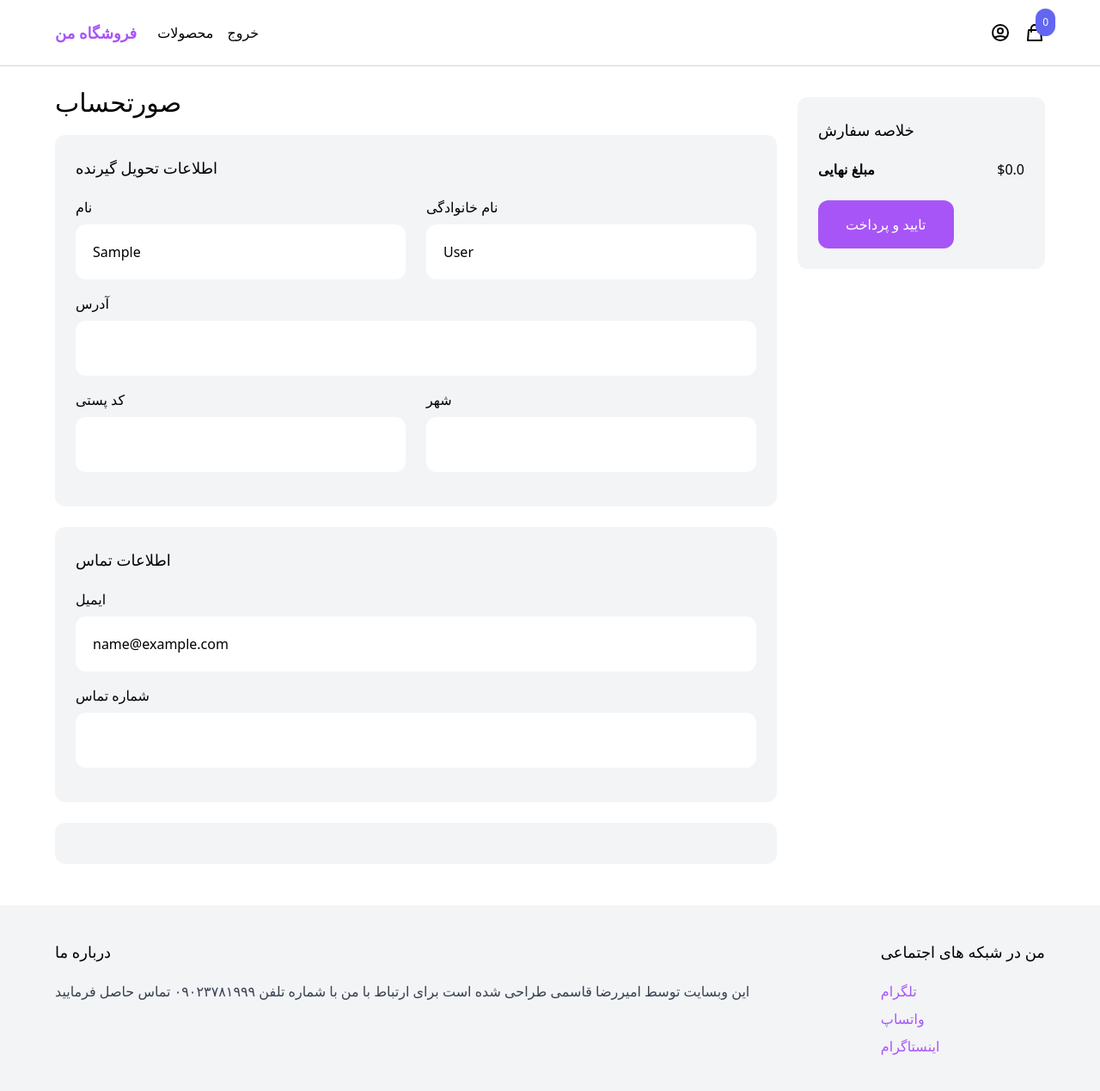
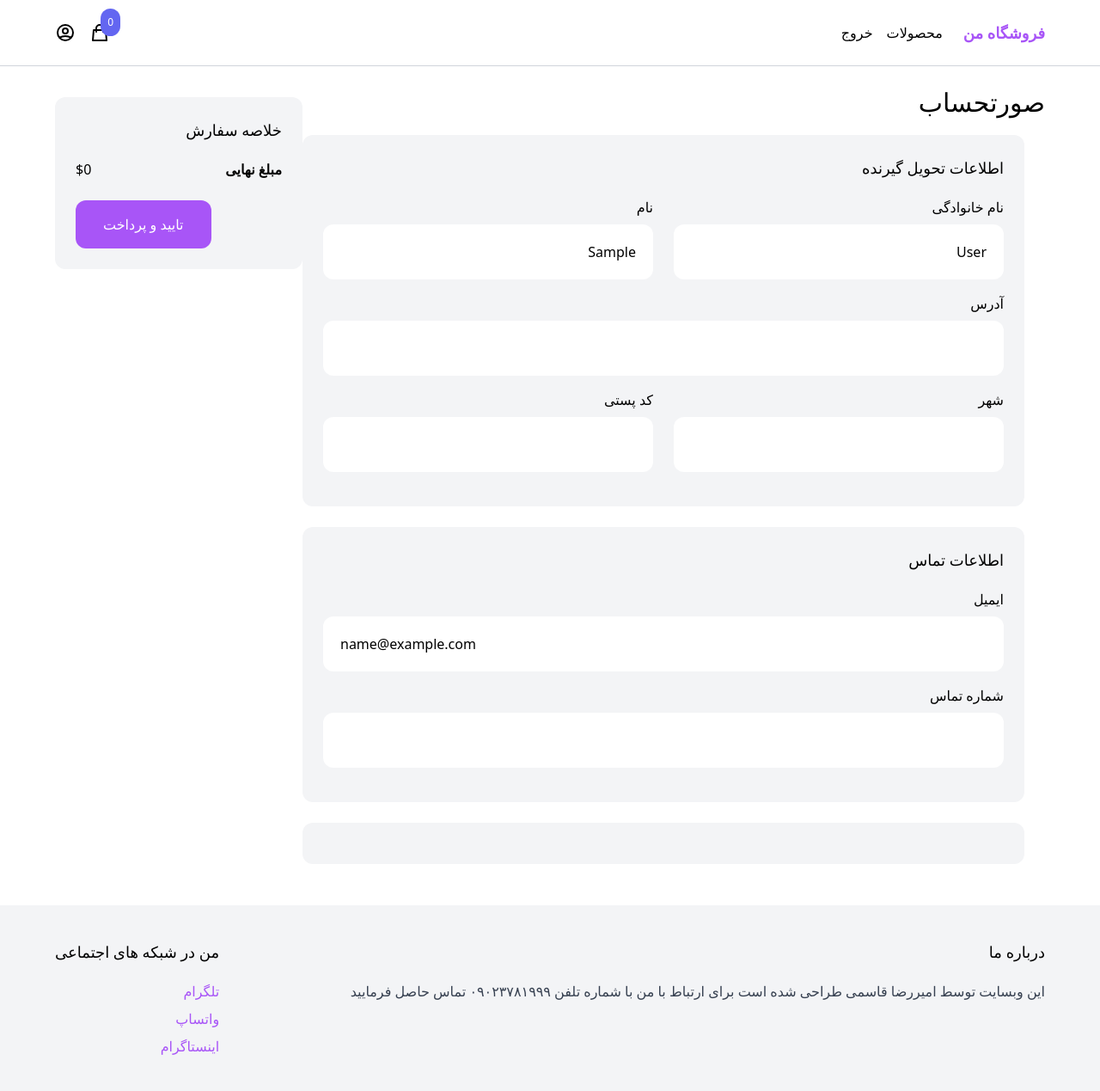
Before and after one commit to amirgh78/AmirSHop, a Django app: page /cart/checkout/ in a window 1280 px wide. Shown: the whole page at 86% size. Run offline with Django 4.2, Linux system fonts and the light colour scheme; the visitor is signed in with stand-in values (Sample User, id 1); some libraries are stand-ins or nearby versions.

Commit message:
Amir Final

```diff
--- a/cart/cart.py
+++ b/cart/cart.py
@@ -18,7 +18,7 @@ class Cart(object):
             self.cart[str(p)]['product'] = Product.objects.get(pk=p)
 
         for item in self.cart.values():
-            item['total_price'] = int(item['product'].price * item['quantity']) / 100
+            item['total_price'] = int(item['product'].price * item['quantity'])
 
             yield item
 
@@ -56,7 +56,7 @@ class Cart(object):
         for p in self.cart.keys():
             self.cart[str(p)]['product'] = Product.objects.get(pk=p)
 
-        return int(sum(item['product'].price * item['quantity'] for item in self.cart.values())) / 100
+        return int(sum(item['product'].price * item['quantity'] for item in self.cart.values()))
 
     def get_item(self, product_id):
         if str(product_id) in self.cart:
--- a/cart/templates/cart/checkout.html
+++ b/cart/templates/cart/checkout.html
@@ -4,28 +4,44 @@
 
 {% block content %}
 <div class="max-w-6xl mx-auto flex flex-wrap items-start py-6 px-6 xl:px-0">
+    <div class="summary w-full md:w-1/4 p-6 bg-gray-100 rounded-xl mt-3">
+        <h2 class="text-right uppercase text-lg mb-5">خلاصه سفارش</h2>
+
+        <div class="text-right mb-6 flex justify-between">
+            <span>${{ cart.get_total_cost }}</span>
+            <span class="font-semibold">مبلغ نهایی</span>
+        </div>
+
+        <button
+            onclick="buy(event)"
+            class="inline-block px-8 py-4 rounded-xl bg-purple-500 hover:bg-purple-700 text-white"
+        >
+            تایید و پرداخت
+        </button>
+    </div>
+
     <div class="products w-full lg:w-3/4">
-        <h1 class="mb-5 text-3xl">صورتحساب</h1>
+        <h1 class="text-right mb-5 text-3xl">صورتحساب</h1>
 
         <div class="w-full md:pr-6">
-            <div class="mb-6 p-6 bg-gray-100 rounded-xl">
+            <div class="text-right mb-6 p-6 bg-gray-100 rounded-xl">
                 <h2 class="mb-5 uppercase text-lg">اطلاعات تحویل گیرنده</h2>
 
                 <div class="flex space-x-6">
                     <div class="w-1/2 mb-4">
                         <label class="inline-block mb-2">نام</label>
-                        <input name="first_name" type="text" class="w-full p-5 rounded-xl" value="{{ request.user.first_name }}">
+                        <input name="first_name" type="text" class="text-right w-full p-5 rounded-xl" value="{{ request.user.first_name }}">
                     </div>
 
                     <div class="w-1/2 mb-4">
                         <label class="inline-block mb-2">نام خانوادگی</label>
-                        <input name="last_name" type="text" class="w-full p-5 rounded-xl" value="{{ request.user.last_name }}">
+                        <input name="last_name" type="text" class="text-right w-full p-5 rounded-xl" value="{{ request.user.last_name }}">
                     </div>
                 </div>
 
                 <div class="mb-4">
                     <label class="inline-block mb-2">آدرس</label>
-                    <input name="address" type="text" class="w-full p-5 rounded-xl">
+                    <input name="address" type="text" class="text-right w-full p-5 rounded-xl">
                 </div>
 
                 <div class="flex space-x-6">
@@ -36,12 +52,12 @@
 
                     <div class="w-1/2 mb-4">
                         <label class="inline-block mb-2">شهر</label>
-                        <input name="place" type="text" class="w-full p-5 rounded-xl">
+                        <input name="place" type="text" class="text-right w-full p-5 rounded-xl">
                     </div>
                 </div>
             </div>
 
-            <div class="mb-6 p-6 bg-gray-100 rounded-xl">
+            <div class="text-right mb-6 p-6 bg-gray-100 rounded-xl">
                 <h2 class="mb-5 uppercase text-lg">اطلاعات تماس</h2>
 
                 <div class="mb-4">
@@ -55,25 +71,9 @@
                 </div>
             </div>
 
-            <div class="mb-6 p-6 bg-gray-100 rounded-xl" id="errors">
+            <div class="text-right mb-6 p-6 bg-gray-100 rounded-xl" id="errors">
             </div>
         </div>
-    </div>
-
-    <div class="summary w-full md:w-1/4 p-6 bg-gray-100 rounded-xl mt-3">
-        <h2 class="uppercase text-lg mb-5">خلاصه سفارش</h2>
-
-        <div class="mb-6 flex justify-between">
-            <span class="font-semibold">مبلغ نهایی</span>
-            <span>${{ cart.get_total_cost }}</span>
-        </div>
-
-        <button
-            onclick="buy(event)"
-            class="inline-block px-8 py-4 rounded-xl bg-purple-500 hover:bg-purple-700 text-white"
-        >
-            تایید و پرداخت
-        </button>
     </div>
 </div>
 {% endblock %}
--- a/cart/views.py
+++ b/cart/views.py
@@ -44,7 +44,7 @@ def update_cart(request, product_id, action):
                 'get_thumbnail': product.get_thumbnail(),
                 'price': product.price,
             },
-            'total_price': (quantity * product.price) / 100,
+            'total_price': (quantity * product.price),
             'quantity': quantity,
         }
     else:
--- a/product/models.py
+++ b/product/models.py
@@ -35,7 +35,7 @@ class Product(models.Model):
         return self.name
 
     def get_display_price(self):
-        return self.price / 100
+        return self.price
 
     def get_thumbnail(self):
         if self.thumbnail:
--- a/product/templates/product/partials/product_list_item.html
+++ b/product/templates/product/partials/product_list_item.html
@@ -19,5 +19,5 @@
         </a>
     </div>
 
-    <p class="pt-1 text-gray-400">${{ product.get_display_price }}</p>
+    <p class="pt-1 text-gray-400">{{ product.get_display_price }}</p>
 </div>
--- a/shop/templates/shop/base.html
+++ b/shop/templates/shop/base.html
@@ -11,19 +11,7 @@
     <body>
         <nav class="border-b border-gray-300">
             <div class="max-w-6xl mx-auto py-2 px-6 xl:px-0 flex items-center justify-between">
-                <div class="menu-left flex items-center space-x-6">
-                    <a href="{% url 'frontpage' %}" class="py-4 text-lg text-purple-500 font-semibold">فروشگاه من</a>
-
-                    <ul class="flex items-center space-x-4">
-                        <li><a href="{% url 'shop' %}">محصولات</a></li>
-
-                        {% if request.user.is_authenticated %}
-                            <li><a href="{% url 'logout' %}">خروج</a></li>
-                        {% endif %}
-                    </ul>
-                </div>
-
-                <div class="menu-right flex items-center space-x-4">
+                <div class="menu-left flex items-center space-x-4">
                     <a href="{% url 'myaccount' %}">
                         <svg xmlns="http://www.w3.org/2000/svg" class="h-6 w-6" fill="none" viewBox="0 0 24 24" stroke="currentColor">
                             <path stroke-linecap="round" stroke-linejoin="round" stroke-width="2" d="M5.121 17.804A13.937 13.937 0 0112 16c2.5 0 4.847.655 6.879 1.804M15 10a3 3 0 11-6 0 3 3 0 016 0zm6 2a9 9 0 11-18 0 9 9 0 0118 0z" />
@@ -38,6 +26,20 @@
                         {% include 'cart/partials/menu_cart.html' %}
                     </div>
                 </div>
+
+                <div class="menu-right flex items-center space-x-6">
+
+                    <ul class="flex items-center space-x-4">
+
+                        {% if request.user.is_authenticated %}
+                            <li><a href="{% url 'logout' %}">خروج</a></li>
+                        {% endif %}
+                    <li><a href="{% url 'shop' %}">محصولات</a></li>
+                    </ul>
+
+                <a href="{% url 'frontpage' %}" class="py-4 text-lg text-purple-500 font-semibold">فروشگاه من</a>
+                </div>
+
             </div>
         </nav>
 
@@ -48,21 +50,21 @@
 
         <footer class="bg-gray-100">
             <div class="max-w-6xl mx-auto py-10 px-6 xl:px-0 md:flex justify-between">
-                <div class="footer-left mb-12 md:mb-0">
-                    <h2 class="mb-5 uppercase text-lg">درباره ما</h2>
+                <div class="footer-left">
+                    <h2 class="text-right mb-5 uppercase text-lg">من در شبکه های اجتماعی</h2>
 
-                    <p class="text-gray-700">این وبسایت توسط امیررضا قاسمی طراحی شده است
-                    برای ارتباط با من با شماره تلفن ۰۹۰۲۳۷۸۱۹۹۹ تماس حاصل فرمایید</p>
-                </div>
-
-                <div class="footer-right">
-                    <h2 class="mb-5 uppercase text-lg">من در شبکه های اجتماعی</h2>
-
-                    <ul class="space-y-2">
+                    <ul class="text-right space-y-2">
                         <li><a href="https://t.me/amirreza_gsm" class="text-purple-500 hover:text-purple-800">تلگرام</a></li>
                         <li><a href="https://wa.me/989023781999" class="text-purple-500 hover:text-purple-800">واتساپ</a></li>
                         <li><a href="https://www.instagram.com/amirreza_gsm/" class="text-purple-500 hover:text-purple-800">اینستاگرام</a></li>
                     </ul>
+                </div>
+
+                <div class="footer-right mb-12 md:mb-0">
+                    <h2 class="text-right mb-5 uppercase text-lg">درباره ما</h2>
+
+                    <p class="text-gray-700">این وبسایت توسط امیررضا قاسمی طراحی شده است
+                    برای ارتباط با من با شماره تلفن ۰۹۰۲۳۷۸۱۹۹۹ تماس حاصل فرمایید</p>
                 </div>
             </div>
         </footer>
--- a/shop/templates/shop/edit_myaccount.html
+++ b/shop/templates/shop/edit_myaccount.html
@@ -3,7 +3,7 @@
 {% block title %}ویرایش مشخصات{% endblock %}
 
 {% block content %}
-<div class="max-w-6xl mx-auto p-6">
+<div class="text-right max-w-6xl mx-auto p-6">
     <h1 class="mb-5 text-3xl">ویرایش مشخصات</h1>
 
     <form method="post" action="." class="space-y-3">
@@ -29,8 +29,8 @@
             <input name="email" value="{{ request.user.email }}" type="email" class="w-full mt-2 py-4 px-6 bg-gray-100 rounded-xl">
         </div>
 
-        <div>
-            <button class="py-4 px-6 rounded-xl text-white bg-purple-500">ثبت</button>
+        <div class="text-center">
+            <button class="py-4 px-6 rounded-xl text-white bg-purple-500">ثبت و ویرایش</button>
         </div>
     </form>
 </div>
```
Also changed, not shown: cart/templates/cart/cart.html (+8 -8 lines), cart/templates/cart/partials/cart_item.html (+6 -6 lines), mysite/settings.py (+2 -2 lines), product/templates/product/product.html (+11 -11 lines), shop/templates/shop/login.html (+6 -6 lines), shop/templates/shop/myaccount.html (+13 -13 lines), shop/templates/shop/shop.html (+11 -11 lines), shop/templates/shop/signup.html (+5 -5 lines), media/uploads/1.jpg (added), media/uploads/1_5xEE7Ru.jpg (added).
